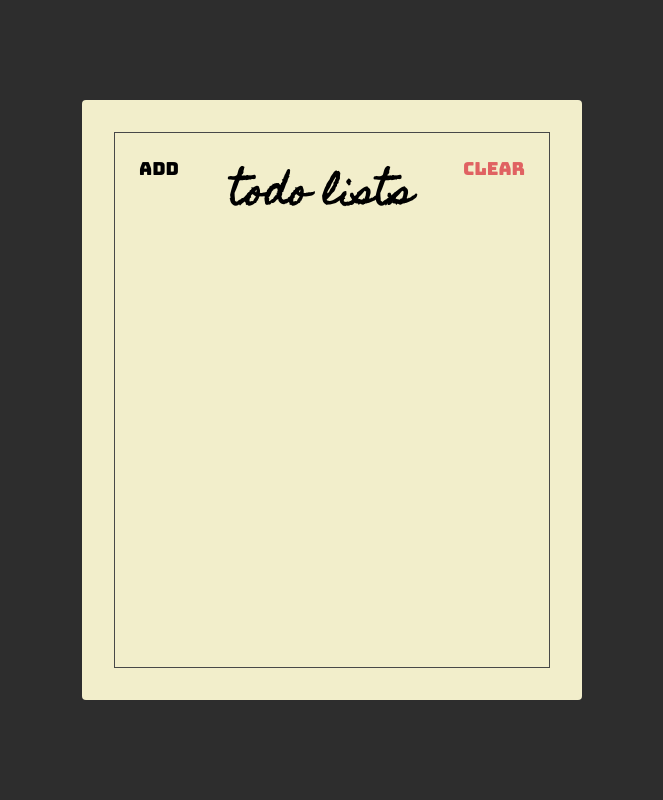
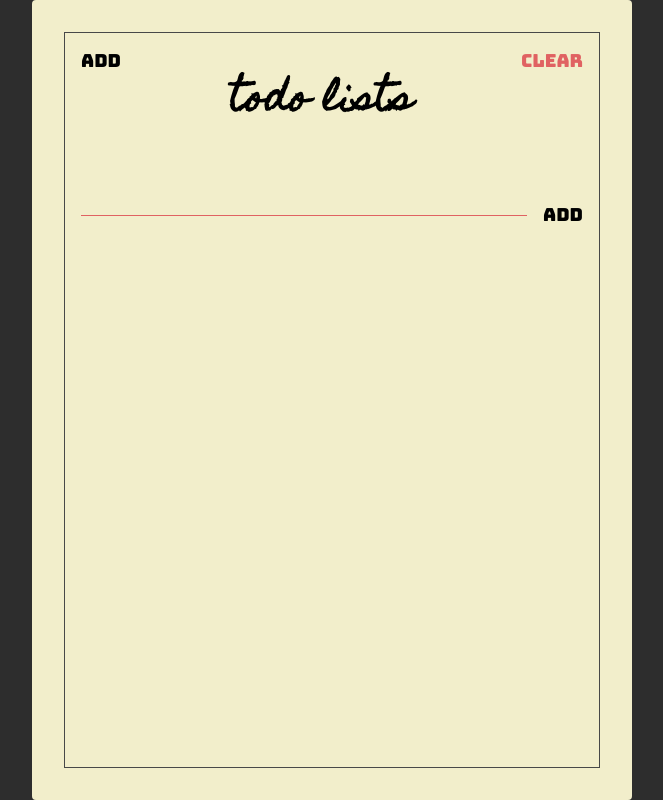
Before and after one commit to virgiangalang/React-Course-1, a website: page index.html in a window 1280 px wide. Shown: the whole page, without its empty margins (308-971 px from the left). Drawn offline with Linux system fonts and the light colour scheme.

Commit message:
Membuat add todo section

```diff
--- a/index.html
+++ b/index.html
@@ -14,11 +14,18 @@
   <body>
     <div class="container">
       <div class="frame">
-        <div class="header">
+        <section class="header">
           <button class="header-btn">Add</button>
           <h1 class="header-title">Todo Lists</h1>
           <button class="header-btn main-red-color">Clear</button>
-        </div>
+        </section>
+
+        <section class="add">
+          <form class="add-form">
+            <input type="text" class="add-input" />
+            <button class="add-btn">Add</button>
+          </form>
+        </section>
       </div>
     </div>
   </body>
--- a/style.css
+++ b/style.css
@@ -33,8 +33,8 @@ html {
 }
 
 .container {
-  width: 500px;
-  height: 600px;
+  width: 600px;
+  height: 800px;
   background-color: #f2eecb;
   border-radius: 4px;
 
@@ -65,8 +65,42 @@ html {
 .header-btn {
   font-size: 1.8rem;
   font-family: "Bungee", sans-serif;
-  padding: 24px;
+  padding: 16px;
+  cursor: pointer;
   background: unset;
   border: unset;
   outline: unset;
 }
+.add {
+  padding: 16px;
+}
+
+.add-form {
+  display: flex;
+  align-items: flex-start;
+}
+
+.add-input {
+  background: unset;
+  border: unset;
+  padding: 0 64px;
+
+  flex: 1;
+
+  border-bottom: 1px solid var(--main-red-color);
+  outline: unset;
+  font-family: "Homemade Apple", sans-serif;
+  font-size: 16px
+  text-transform: lowercase;
+}
+
+.add-btn{
+  font-size: 1.8rem;
+  font-family: "Bungee", sans-serif;
+  padding: 16px;
+  padding-right: unset;
+  cursor: pointer;
+  background: unset;
+  border: unset;
+  outline: unset;
+}
```
